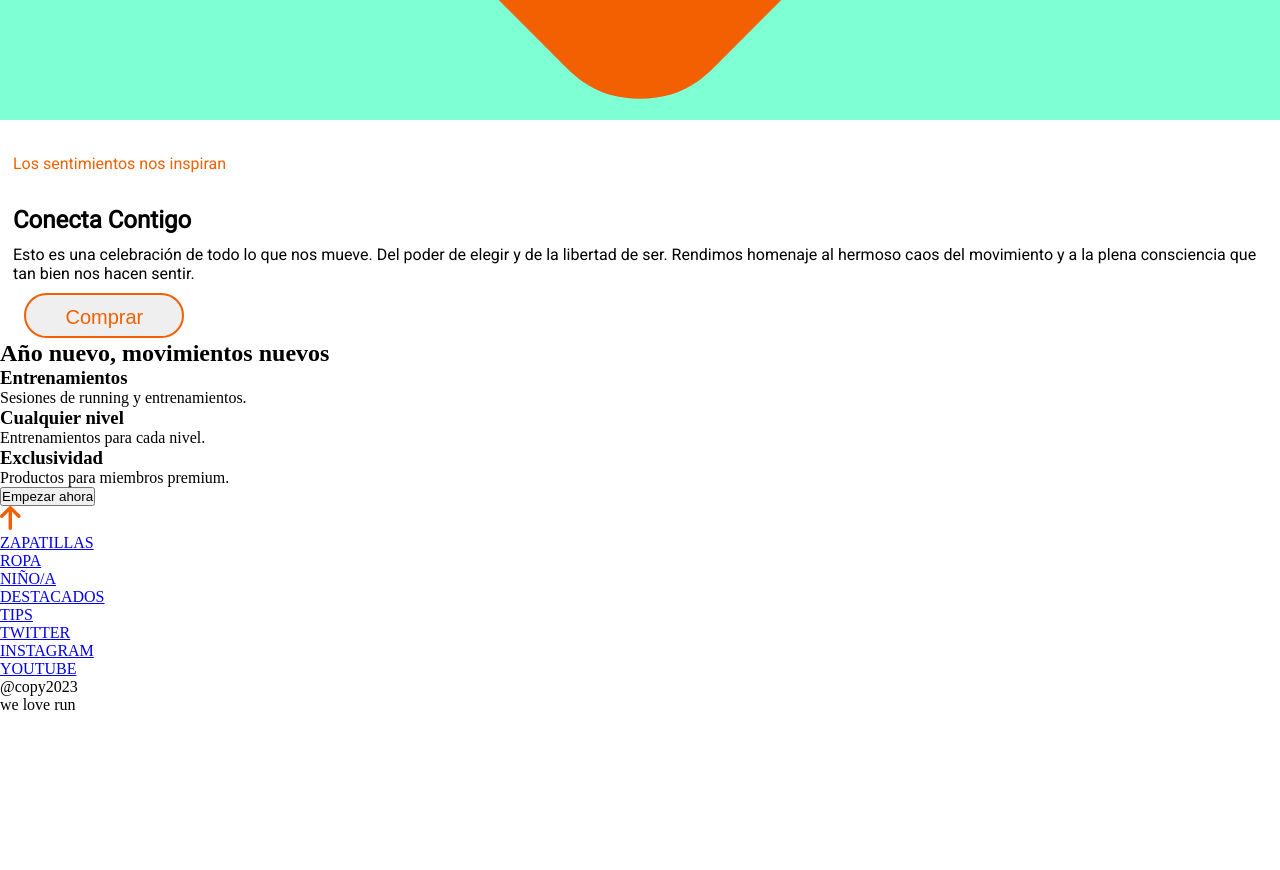
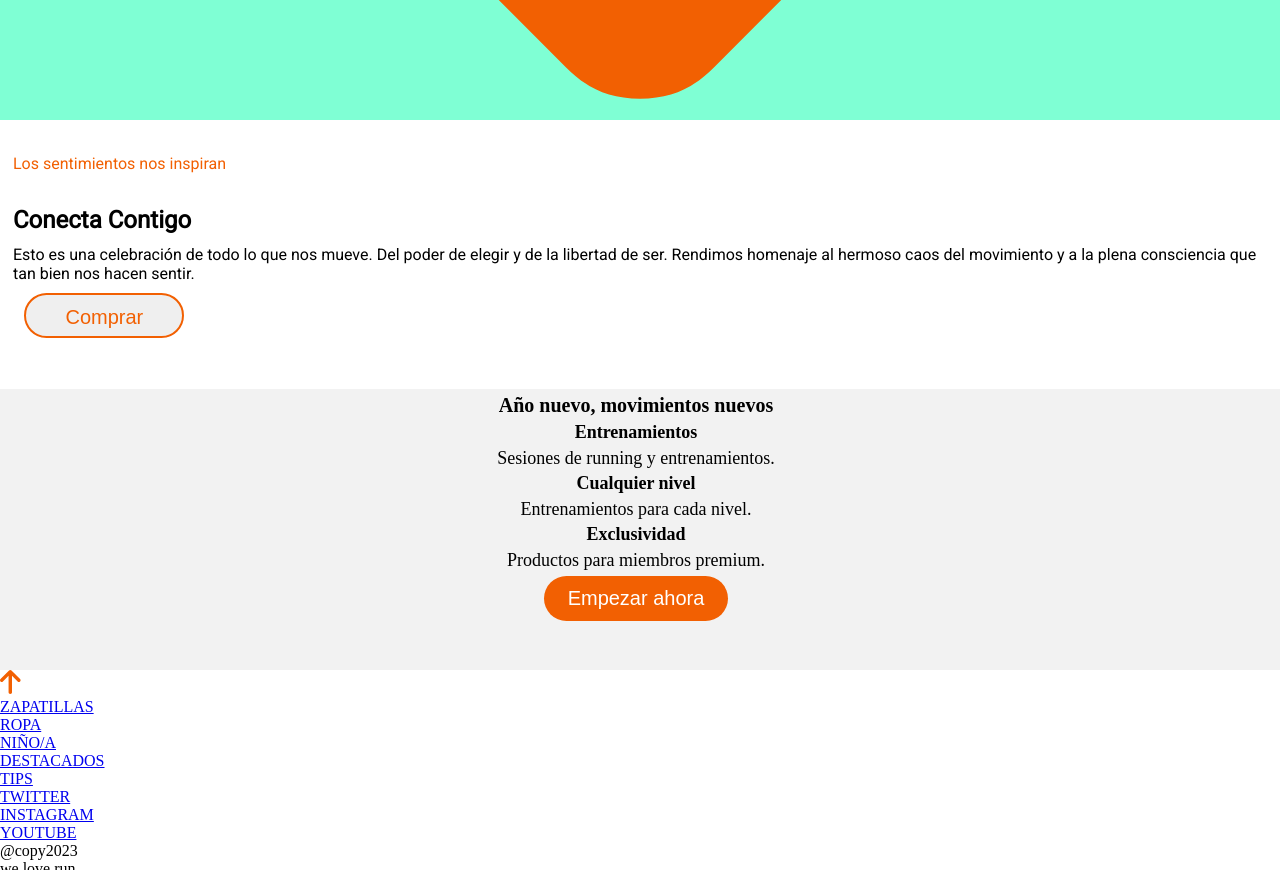
Before and after one commit to Adalab/modulo-1-evaluacion-final-rocio-ld, a website built with Vite: page src/index.html in a window 1280 px wide. Shown: the part 680-1550 px from the top of the page. Before the commit the page ends 1394 px from the top, so only its background shows below. Built offline with nearby package versions, Linux system fonts and the light colour scheme.

Commit message:
cambios seccion2

```diff
--- a/src/partials/movimientos-nuevos.html
+++ b/src/partials/movimientos-nuevos.html
@@ -1,20 +1,19 @@
-<section>
+<section class="section2">
     <h2>Año nuevo, movimientos nuevos</h2>
-    <ul>
-        <li>
+    <ul class="ul">
+        <li class="ul__li">
             <h3>Entrenamientos</h3>
             <p>Sesiones de running y entrenamientos.</p>
         </li>
-        <li>
+        <li class="ul__li">
             <h3>Cualquier nivel</h3>
             <p>Entrenamientos para cada nivel.</p>
         </li>
-        <li>
+        <li class="ul__li">
             <h3>Exclusividad</h3>
             <p>Productos para miembros premium.</p>
         </li>
     </ul>
-    <div>
-      <button class="start-botton">Empezar ahora</button>
-    </div>
+      <button class="start-button">Empezar ahora</button>
+
 </section>
--- a/src/scss/core/_variables.scss
+++ b/src/scss/core/_variables.scss
@@ -2,3 +2,4 @@
 $font-main: 'Roboto', sans-serif;
 $color-orange: #f26002;
 $color-grey: #4a4a4a;
+$color-white: #f2f2f2;
--- a/src/scss/layout/_conecta-contigo.scss
+++ b/src/scss/layout/_conecta-contigo.scss
@@ -9,9 +9,10 @@
     margin: 10px 11.4px 0 11.4px;
     border: solid 2px $color-orange;
 
+
 }
 .section1 {
-    padding: 34px 12px 2px 13px;
+    padding: 34px 12px 51px 13px;
     font-family: $font-main;
 
 
@@ -25,6 +26,7 @@
         color: $color-grey;
         margin: 11px 0 51px 3px;
 
+
     }
     &__title {
         font-size: 24px;
--- a/src/scss/layout/_movimientos-nuevos.scss
+++ b/src/scss/layout/_movimientos-nuevos.scss
@@ -0,0 +1,60 @@
+.section2 {
+    background-color: $color-white;
+    padding-left: 66px;
+    padding-right: 74px;
+    display: grid;
+    grid-template-rows: auto;
+
+
+
+
+
+
+}
+.section2 h2 {
+    font-size: 20px;
+    text-align: center;
+    line-height: 1.67;
+
+
+
+}
+.ul {
+    display: grid;
+    grid-template-columns: 1fr;
+    grid-template-rows: 1fr 1fr 1fr;
+    text-align: center;
+
+        &__li {
+            list-style: none;
+        }
+
+
+
+        &__li p {
+            font-size: 18px;
+            line-height: 1.67;
+        }
+
+
+}
+h3 {
+    font-size: 18px;
+}
+
+.start-button {
+    color: white;
+    background-color: $color-orange;
+    border-radius: 22.5px;
+    margin: auto;
+    font-size: 20px;
+    line-height: 45px;
+    width: 184px;
+    height: 45px;
+    border: none;
+    margin-bottom: 49px;
+
+
+
+
+}
```
